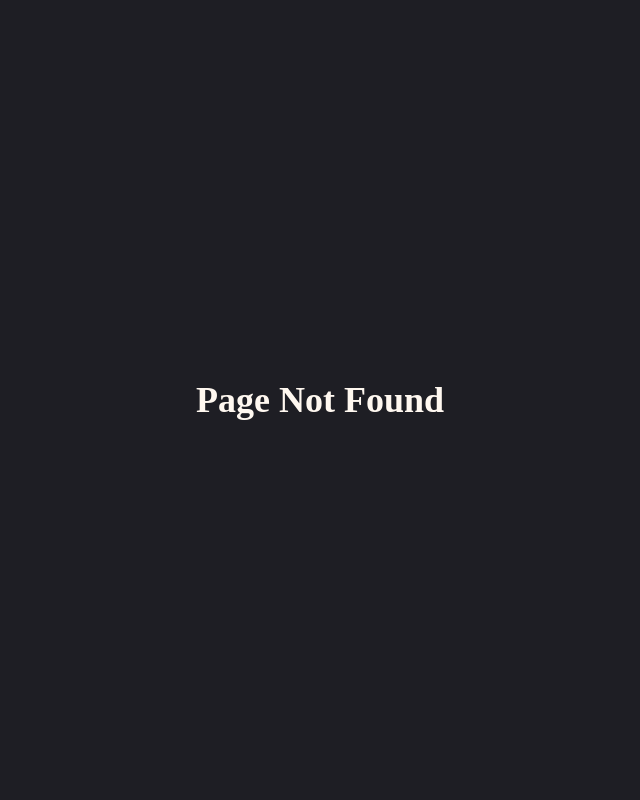
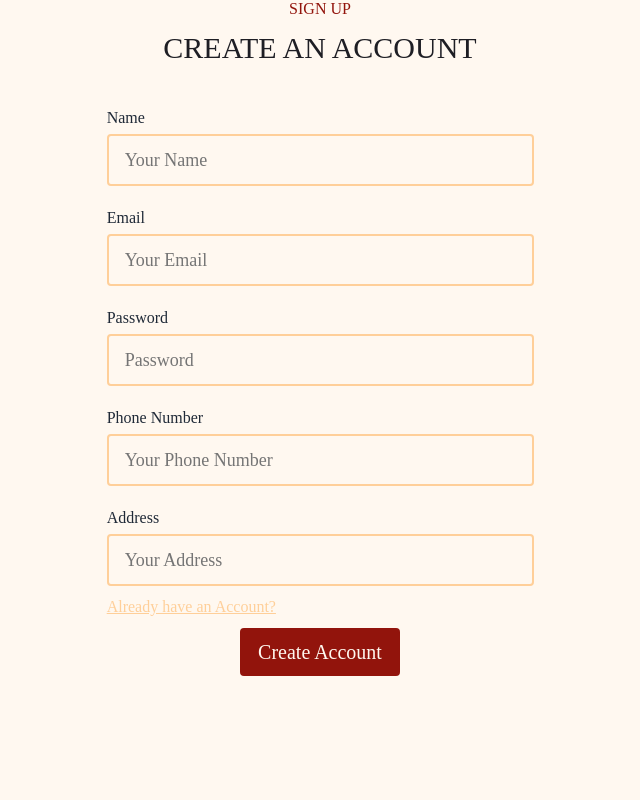
Before and after one commit to ImranHossain1/pristine-perfection-frontend, a Next.js app: page /signUp in a window 1280 px wide. Before the commit this address had no page. Shown: the top 800 px of the page, without its empty margins (320-960 px from the left). Built offline with nearby package versions, Linux system fonts and the light colour scheme.

Commit message:
Login and Signup completed

```diff
--- /dev/null
+++ b/src/app/(public)/login/page.tsx
@@ -0,0 +1,67 @@
+"use client";
+import SubmitButton from "@/components/ui/Forms/SubmitButton";
+import Form from "@/components/ui/Forms/Form";
+import FormInput from "@/components/ui/Forms/FormInput";
+import React from "react";
+import CommonHeading from "@/components/ui/Heading/CommonHeading";
+import { useSignInMutation } from "@/redux/api/authApi";
+import { useRouter } from "next/navigation";
+import { storeUserInfo } from "@/services/auth.service";
+import { toast } from "react-hot-toast";
+import { yupResolver } from "@hookform/resolvers/yup";
+import { loginSchema } from "@/schema/auth";
+import Link from "next/link";
+import Heading from "@/components/ui/Heading/Heading";
+import PrimaryButton from "@/components/ui/Button/PrimaryButton";
+
+const LoginPage = () => {
+  const [signIn] = useSignInMutation();
+  const router = useRouter();
+
+  const handleSubmit = async (data: any) => {
+    try {
+      const result = await signIn({ ...data }).unwrap();
+      if (!result) {
+        toast.error("Wrong User Credentials");
+        return;
+      }
+      if (result) {
+        storeUserInfo({ accessToken: result.accessToken });
+        router.back();
+        toast.success("Logged in");
+      }
+    } catch (error) {
+      toast.error("something went wrong");
+    }
+  };
+
+  return (
+    <div>
+      <Heading label="Login to your account" subLabel="Login" />
+      <Form submitHandler={handleSubmit} resolver={yupResolver(loginSchema)}>
+        <div className=" flex flex-col w-2/3 lg:w-1/3 mx-auto">
+          <FormInput
+            name="email"
+            type="email"
+            placeholder="Your Email"
+            label="Email"
+          />
+          <FormInput
+            name="password"
+            type="password"
+            placeholder="Password"
+            label="Password"
+          />
+          <Link href={"/signUp"} className="text-[#FFCF99] -mt-2">
+            New to Out Website?
+          </Link>
+        </div>
+        <div className="flex justify-center mt-3">
+          <PrimaryButton label="Login" type="submit" />
+        </div>
+      </Form>
+    </div>
+  );
+};
+
+export default LoginPage;
--- /dev/null
+++ b/src/app/(public)/signUp/page.tsx
@@ -0,0 +1,83 @@
+"use client";
+import SubmitButton from "@/components/ui/Forms/SubmitButton";
+import Form from "@/components/ui/Forms/Form";
+import FormInput from "@/components/ui/Forms/FormInput";
+import React from "react";
+import CommonHeading from "@/components/ui/Heading/CommonHeading";
+import { useSignUpMutation } from "@/redux/api/authApi";
+import { toast } from "react-hot-toast";
+import { storeUserInfo } from "@/services/auth.service";
+import { useRouter } from "next/navigation";
+import { yupResolver } from "@hookform/resolvers/yup";
+import { signUpSchema } from "@/schema/auth";
+import Link from "next/link";
+import PrimaryButton from "@/components/ui/Button/PrimaryButton";
+import Heading from "@/components/ui/Heading/Heading";
+
+const SignUpPage = () => {
+  const [signUp] = useSignUpMutation();
+  const router = useRouter();
+
+  const handleSubmit = async (data: any) => {
+    try {
+      const result = await signUp({ ...data }).unwrap();
+      if (!result) {
+        toast.error("User Already exist");
+        return;
+      }
+      if (result) {
+        storeUserInfo({ accessToken: result.accessToken });
+        router.push("/");
+        toast.success("Account Created");
+      }
+    } catch (error) {
+      toast.error("something went wrong");
+    }
+  };
+
+  return (
+    <div>
+      <Heading label="Create an account" subLabel="Sign up" />
+      <Form submitHandler={handleSubmit} resolver={yupResolver(signUpSchema)}>
+        <div className="border border-black rounded flex flex-col w-2/3 lg:w-1/3 mx-auto">
+          <FormInput
+            name="name"
+            type="text"
+            placeholder="Your Name"
+            label="Name"
+          />
+          <FormInput
+            name="email"
+            type="email"
+            placeholder="Your Email"
+            label="Email"
+          />
+          <FormInput
+            name="password"
+            type="password"
+            placeholder="Password"
+            label="Password"
+          />
+          <FormInput
+            name="phone"
+            placeholder="Your Phone Number"
+            label="Phone Number"
+          />
+          <FormInput
+            name="address"
+            placeholder="Your Address"
+            label="Address"
+          />
+          <Link href={"/login"} className="text-[#FFCF99] -mt-2">
+            Already have an Account?
+          </Link>
+        </div>
+        <div className="flex justify-center mt-3">
+          <PrimaryButton label="Create Account" type="submit" />
+        </div>
+      </Form>
+    </div>
+  );
+};
+
+export default SignUpPage;
--- a/src/components/ui/Navbar/Navbar.tsx
+++ b/src/components/ui/Navbar/Navbar.tsx
@@ -33,7 +33,7 @@ const Navbar = ({ sidebar }: IProps) => {
 
   const path = usePathname();
   const router = useRouter();
-  const { userId, role } = getUserInfo() as any;
+  const { email, role } = getUserInfo() as any;
   const handleLogout = () => {
     removeUserInfo(authKey);
     setCurrentUser({ id: "", role: "" });
@@ -41,9 +41,9 @@ const Navbar = ({ sidebar }: IProps) => {
   };
 
   useEffect(() => {
-    if (userId && role) setCurrentUser({ id: userId, role: role });
+    if (email && role) setCurrentUser({ id: email, role: role });
     setIsLoading(false);
-  }, [userId, role]);
+  }, [email, role]);
 
   if (isLoading || isDataLoading) return <LoadingPage />;
 
@@ -142,7 +142,7 @@ const Navbar = ({ sidebar }: IProps) => {
                 {/* Sidebar content here */}
                 <>
                   {/* auth items  */}
-                  {!userId &&
+                  {!email &&
                     authItems &&
                     authItems?.map((item) => (
                       <li
```
